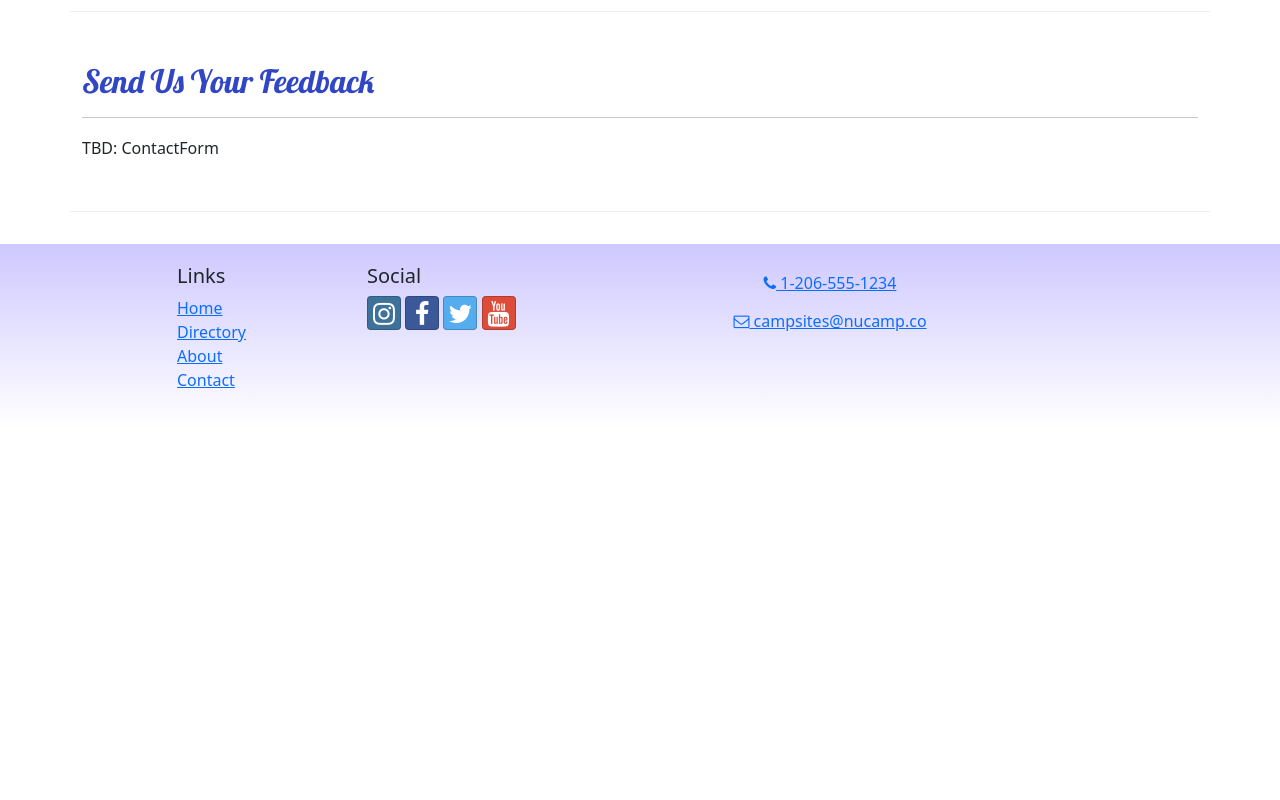
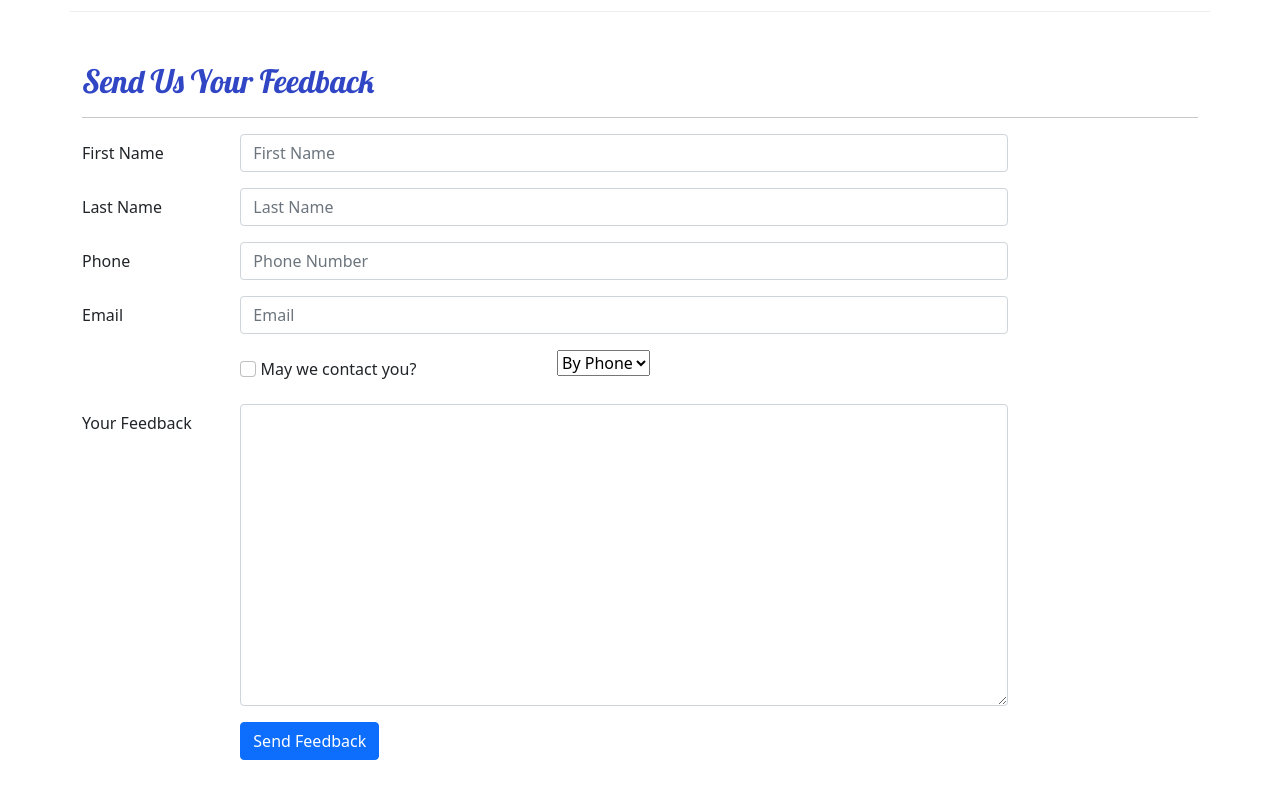
Before and after one commit to Jr-rojas/Ncampsite-React, a React (Create React App) app: page /contact in a window 1280 px wide. Shown: the part 480-1280 px from the top of the page. Before the commit the page ends 908 px from the top, so only its background shows below. Built offline with nearby package versions, Linux system fonts and the light colour scheme.

Commit message:
ContactForm

```diff
--- /dev/null
+++ b/src/components/ContactForm.js
@@ -0,0 +1,93 @@
+import { Button, Label, Col, FormGroup } from 'reactstrap';
+import { Formik, Field, Form } from 'formik';
+
+const ContactForm = () => {
+    const handleSubmit = (values, { resetForm }) => {
+        console.log('form values:', values);
+        console.log('in JSON format:', JSON.stringify(values));
+        resetForm();
+    };
+
+    return (
+        <Formik
+            initialValues={{
+                firstName: '',
+                lastName: '',
+                phoneNum: '',
+                email: '',
+                agree: false,
+                contactType: 'By Phone',
+                feedback: ''
+            }}
+            onSubmit={handleSubmit}
+        >
+            <Form>
+                <FormGroup row>
+                    <Label htmlFor='firstName' md='2'>
+                        First Name
+                    </Label>
+                    <Col md='10'>
+                        <Field className='form-control' name='firstName' placeholder='First Name'/>
+                    </Col>
+                </FormGroup>
+                <FormGroup row>
+                    <Label htmlFor='lastName' md='2'>
+                        Last Name
+                    </Label>
+                    <Col md='10'>
+                        <Field className='form-control' name='lastName' placeholder='Last Name'/>
+                    </Col>
+                </FormGroup>
+                <FormGroup row>
+                    <Label htmlFor='phoneNum' md='2'>
+                        Phone
+                    </Label>
+                    <Col md='10'>
+                        <Field className='form-control' name='phoneNum' placeholder='Phone Number'/>
+                    </Col>
+                </FormGroup>
+                <FormGroup row>
+                    <Label htmlFor='email' md='2'>
+                        Email
+                    </Label>
+                    <Col md='10'>
+                        <Field className='form-control' name='email' placeholder='Email'/>
+                    </Col>
+                </FormGroup>
+                <FormGroup row>
+                    <Label check md={{ size: 4, offset: 2 }}>
+                        <Field
+                            name='agree'
+                            type='checkbox'
+                            className='form-check-input'
+                        />{' '}
+                        May we contact you?
+                    </Label>
+                    <Col md='4'>
+                        <Field name='contactType' as='select'>
+                            <option>By Phone</option>
+                            <option>By Email</option>
+                        </Field>
+                    </Col>
+                </FormGroup>
+                <FormGroup row>
+                    <Label htmlFor='feedback' md='2'>
+                        Your Feedback
+                    </Label>
+                    <Col md='10'>
+                        <Field className='form-control' name='feedback' as='textarea' rows='12' />
+                    </Col>
+                </FormGroup>
+                <FormGroup row>
+                    <Col md={{ size: 10, offset: 2 }}>
+                        <Button type='submit' color='primary'>
+                            Send Feedback
+                        </Button>
+                    </Col>
+                </FormGroup>
+            </Form>
+        </Formik>
+    )
+};
+
+export default ContactForm
--- a/src/pages/ContactPage.js
+++ b/src/pages/ContactPage.js
@@ -1,5 +1,6 @@
 import { Container, Col, Row } from 'reactstrap';
 import SubHeader from '../components/SubHeader';
+import ContactForm from '../components/ContactForm';
 
 const ContactPage = () => {
     return (
@@ -41,7 +42,7 @@
                         <hr/>
                     </Col>
                     <Col md='10'>
-                        TBD: ContactForm
+                        <ContactForm/>
                     </Col>
                 </Row>
         </Container>
```
